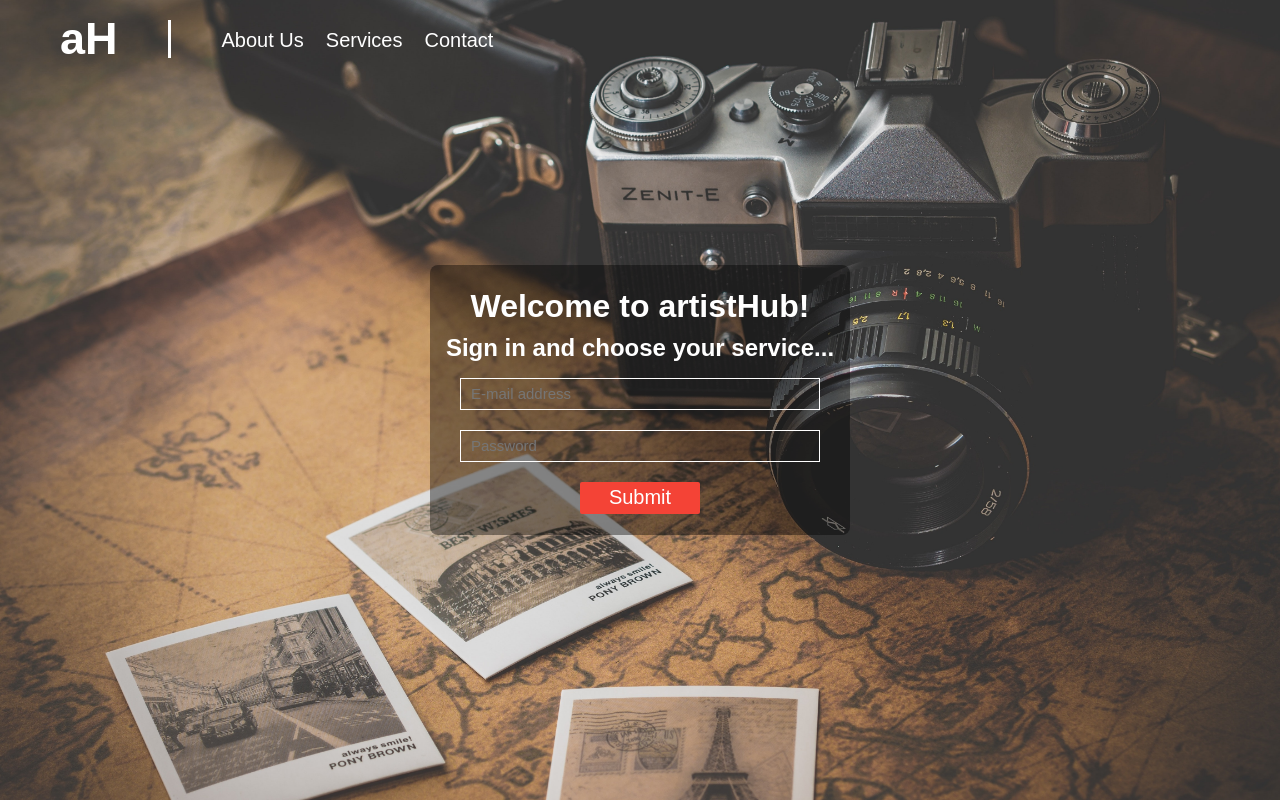
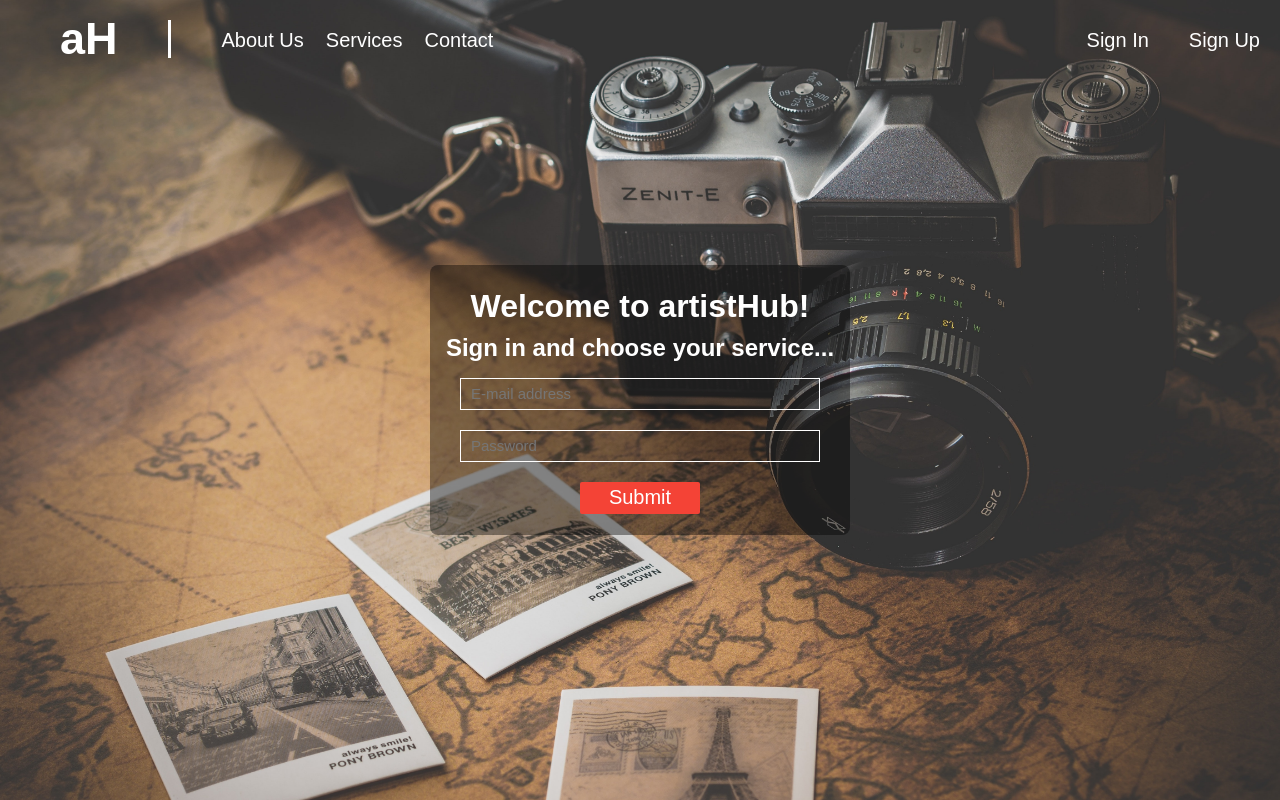
Before and after one commit to danoguera/artisthub, a React (Create React App) app: page / in a window 1280 px wide. Built offline with nearby package versions, Linux system fonts and the light colour scheme.

Commit message:
Adding Signing bar

```diff
--- /dev/null
+++ b/src/assets/styles/SignIn.css
@@ -0,0 +1,11 @@
+button1{
+    float: right;
+    color: #FFFFFF;
+    margin: 20px 20px 20px 20px;
+    font-size: 20px;
+    border: 50px;
+    border-radius: 5px;
+    cursor: pointer;
+    line-height: 40px;
+    /* background-color: rgba(0,136,169,1); */
+  }
--- a/src/components/NavBar.js
+++ b/src/components/NavBar.js
@@ -1,6 +1,7 @@
 import React from 'react';
+import '../assets/styles/SignIn.css'
 
-const  navBar = () => (
+const navBar = () => (
   <header>
     <a href="/" className="logo">aH</a>
     <nav>
@@ -10,6 +11,12 @@ const  navBar = () => (
         <li><a href="#">Contact</a></li>
       </ul>
     </nav>
+    <a href="#">
+      <button1 class="btn">Sign Up</button1>
+    </a>
+    <a href="#">
+      <button1 class="btn">Sign In</button1>
+    </a>
   </header>
 )
 export default navBar;
```
Lines whose indentation alone changed are shown as unchanged.
